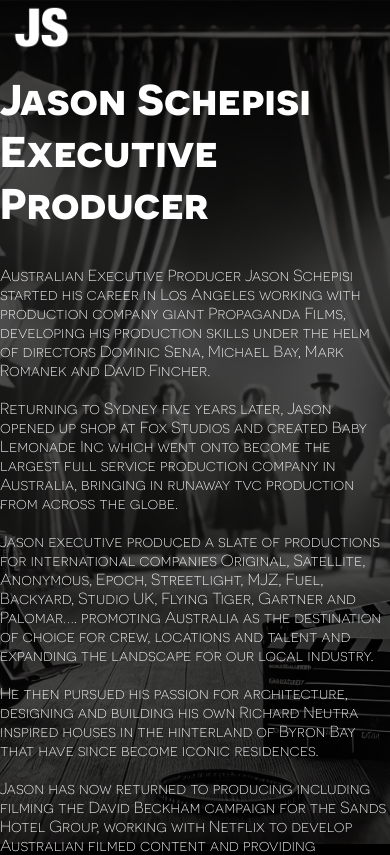
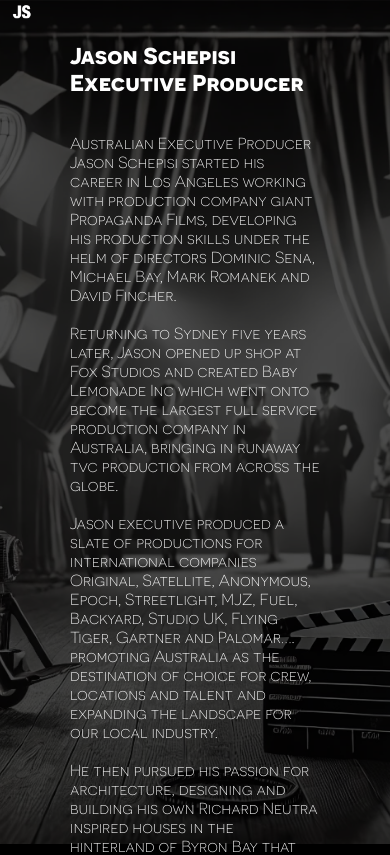
Before and after one commit to skepsy-dev/JSprofile, a plain HTML site: page index.html in a window 390 px wide. Shown: the top 855 px of the page. Drawn offline with nearby package versions, Linux system fonts and the light colour scheme; a script that the page names is missing.

Commit message:
size adjustments for various screen sizes.

```diff
--- a/main.css
+++ b/main.css
@@ -32,7 +32,6 @@ body {
 
   .titleFont {
     font-family: "titleFont";
-    font-size: 43px;
     /* text-align: center; */
 }
 
@@ -40,7 +39,9 @@ body {
     font-family: bodyFont;
 } */
 
-
+img:hover {
+    opacity: 1.0;
+}
 
 .background {
     background-image: url('images/jsBg.jpeg');
@@ -69,7 +70,7 @@ body {
     /* padding: 10vh 10vw; */
     max-width: 650px;
     margin: auto;
-  }
+}
 
 
 
@@ -85,20 +86,20 @@ body {
     z-index: 1;
 }
 
-.navbar-links {
+/* .navbar-links {
     float: right;
     margin-top: 1%;
     margin-right: 3%;
-}
+} */
 
 .navLogo {
     width: auto;
-    height: 45px;
+    height: 35px;
     margin-top: 1%;
     margin-left: 3%;
 }
 
-.instaLogo {
+/* .instaLogo {
     width: auto;
     height: 30px;
     opacity: 0.6;
@@ -109,8 +110,53 @@ body {
     height: 23px;
     margin-bottom: 4px;
     opacity: 0.8;
+} */
+
+
+
+
+
+
+
+
+/* Adjust content per smaller screen sizes */
+@media screen and (max-width: 1300px) {
+    .aboutTitle {
+        font-size: 40px;
+    }
 }
 
-img:hover {
-    opacity: 1.0;
+
+ @media screen and (max-width: 800px) {
+    .aboutTitle {
+        max-width: 500px;
+        font-size: 33px;
+    }
+
+    .aboutContent {
+        max-width: 550px;
+    }
+
+    .navLogo {
+        height: 25px;
+    }
 }
+
+@media screen and (max-width: 400px) {
+    .aboutTitle {
+        max-width: 250px;
+        font-size: 23px;
+    }
+
+    .aboutContent {
+        max-width: 250px;
+    }
+
+    .navLogo {
+        height: 15px;
+    }
+}
+
+@media screen and (max-width: 350px) {
+
+}
```
Also changed, not shown: index.html (+1 -0 lines).
